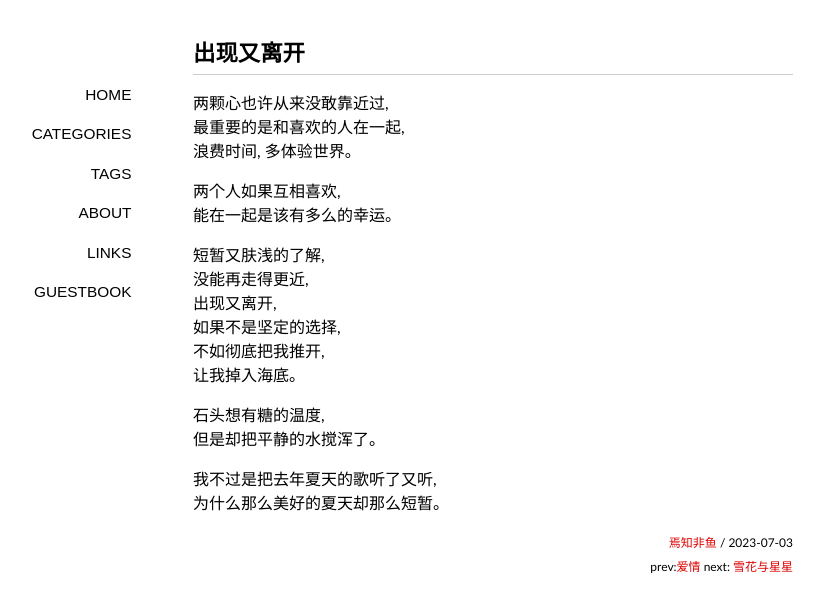
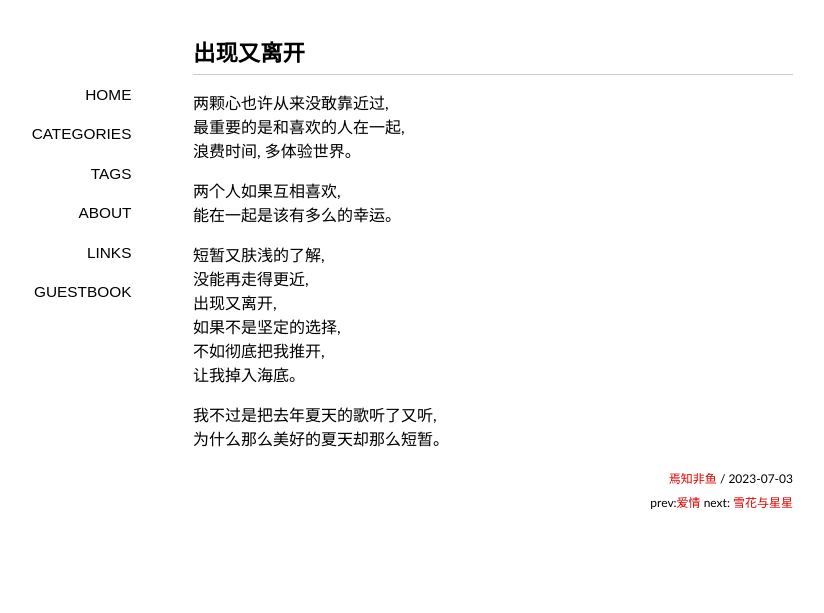
Before and after one commit to ohmyfish/ohmyfish.github.io, a Jekyll site: the page built from _posts/2023-07-03-我有自己的世界.md, in a window 1280 px wide. Shown: the top 613 px of the page, without its empty margins (147-971 px from the left). Built offline with Jekyll 4.4.1, drawn with Linux system fonts in a browser that asks for light colours; some web fonts are replaced; comment, search, counter and statistics services are not loaded.

Commit message:
默写旧时光

```diff
--- a/_posts/2023-07-03-我有自己的世界.md
+++ b/_posts/2023-07-03-我有自己的世界.md
@@ -21,9 +21,5 @@ tags: [旧时光]
 让我掉入海底。
 
 
-石头想有糖的温度,
-但是却把平静的水搅浑了。
-
-
 我不过是把去年夏天的歌听了又听,
 为什么那么美好的夏天却那么短暂。
```
